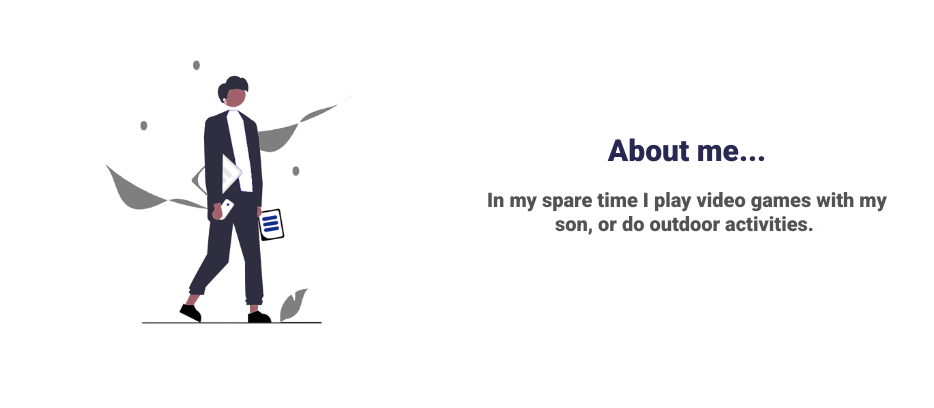
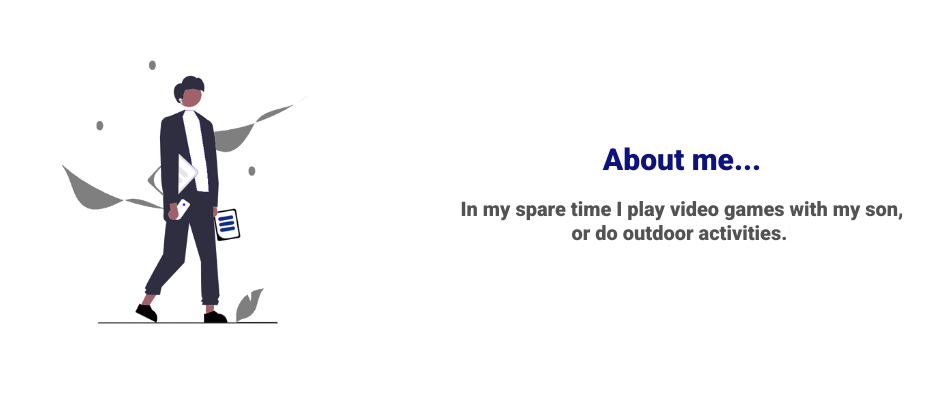
Before and after one commit to nestornovella/intentando, a React (Create React App) app in the folder client/: page / in a window 1280 px wide. Shown: the part 781-1189 px from the top of the page, without its empty margins (118-1052 px from the left). Built offline with nearby package versions, Linux system fonts and the light colour scheme; no server answers.

Commit message:
changes a fixes

```diff
--- a/client/src/components/abaut.jsx
+++ b/client/src/components/abaut.jsx
@@ -4,7 +4,7 @@ import { useEffect, useRef } from "react"
 import Typed from "typed.js"
 
 
-export default function Abaut (){
+export default function Abaut() {
 
     const el = useRef(null)
 
@@ -13,16 +13,16 @@ export default function Abaut (){
         "I love the back end, although I don't dislike the front.",
         "I am a proactive and self-taught person",
         "I am constantly learning, and I love programming!💙"]
-        function typear (strArr){
+    function typear(strArr) {
         const typed = new Typed(el.current, {
-                strings:strArr.map(e=> `<strong>${e}</strong>`),
-                startDelay:300,
-                typeSpeed:20,
-                smartBackspace:false,
-                backDelay:2000,
-                backSpeed:1,
-                showCursor:true,
-                loop:false
+            strings: strArr.map(e => `<strong>${e}</strong>`),
+            startDelay: 300,
+            typeSpeed: 20,
+            smartBackspace: false,
+            backDelay: 2000,
+            backSpeed: 1,
+            showCursor: true,
+            loop: false
 
         })
         return typed
@@ -31,31 +31,35 @@ export default function Abaut (){
 
 
 
-    const cargarImagen = (entradas, observador)=>{
+    const cargarImagen = (entradas, observador) => {
         entradas.forEach(entrada => {
-            if(entrada.isIntersecting){entrada.target.className = Styles.visible; start === false  && typear(arr); start = true}
-            else{entrada.target.className = Styles.izquierda; }
+            if (entrada.isIntersecting) { entrada.target.className = Styles.visible; start === false && typear(arr); start = true }
+            else { entrada.target.className = Styles.izquierda; }
         })
     }
 
 
-    useEffect(()=>{
-        const observador = new IntersectionObserver(cargarImagen,{
-            root:null,
-            rootMargin:"0px 0px 0px 0px",
-            threshold:0.2
+    useEffect(() => {
+        const observador = new IntersectionObserver(cargarImagen, {
+            root: null,
+            rootMargin: "0px 0px 0px 0px",
+            threshold: 0.2
         })
         observador.observe(document.getElementById("prueba"))
 
     })
-    return(
+    return (
         <div id="Abaut" className={Styles.container}>
             <div>
-                <img width={350}  id="prueba"  src={imgAbaut} alt="" />
+                <img id="prueba" src={imgAbaut} alt="" />
             </div>
             <div className={Styles.abaut}>
-                <h1 className={Styles.abaut}>About me...</h1>
+                <div className={Styles.abautBox1}>
+                    <h1>About me...</h1>
+                </div>
+                <div className={Styles.aboutBox2}>
                     <p><span ref={el}></span></p>
+                </div>
             </div>
         </div>
     )
--- a/client/src/styles/abaut.module.css
+++ b/client/src/styles/abaut.module.css
@@ -12,15 +12,18 @@
 
 
 }
-.container :first-child{
-    width: 50%;
-}
+
 .abaut{
+    display: flex;
+    flex-direction: column;
     text-align: center;
     width: 50%;
     margin-left: 20px;
 
 
+}
+.abaut div{
+    width: 100%;
 }
 .abaut h1 {
     color: var(--colorLeters);
@@ -28,8 +31,7 @@
     font-weight: 800;
     font-size: 30px;
     margin: auto;
-
-
+    width: 100%;
 }
 
 .abaut p{
@@ -38,9 +40,13 @@
     font-family: 'Roboto', sans-serif;
 }
 
+.aboutBox2{
+    height: 70px;
+}
+
 .container img{
     opacity: 0;
-    width: 350px;
+    position: relative;
     transform: scale(0.9);
     transform: translateX(-100px);
     transition: 1.2s ease-in-out all;
@@ -71,6 +77,7 @@
         margin: 0px;
         margin-top: 100px;
     }
+
     .abaut h1 {
         margin: 0px;
     }
@@ -78,9 +85,12 @@
         transform: translateX(0);
 
     }
-
     .container img.visible{
         opacity: 1;
+        width: 100%;
+        transform: scale(1);
         transform: translateX(0px);
     }
+
+
  }
--- a/client/src/styles/contact.module.css
+++ b/client/src/styles/contact.module.css
@@ -1,5 +1,5 @@
 :root{
-    --colorLeters:rgb(40, 40, 82);
+    --colorLeters:rgb(13, 18, 126);
     --colorLeters__Grey:rgb(83, 83, 83);
 }
 
--- a/client/src/styles/presentation.module.css
+++ b/client/src/styles/presentation.module.css
@@ -30,7 +30,6 @@ body {
 
 }
 .spanContainer{
-
     height: 60px;
 }
 
@@ -48,7 +47,7 @@ body {
 }
 .image img{
     opacity: 0;
-    transform: scale(0.9);
+    transform: scale(1);
     transition: 1.2s ease-in-out all;
 }
 
@@ -58,7 +57,7 @@ body {
 
 .image img.visible{
     opacity: 1;
-    transform: scale(1);
+    transform: scale(0.9);
     transform: translateX(0px)
 }
 
```
Also changed, not shown: client/src/icons/enviar.png, client/src/img/portada-removebg-preview.png. Lines whose indentation alone changed are shown as unchanged.
